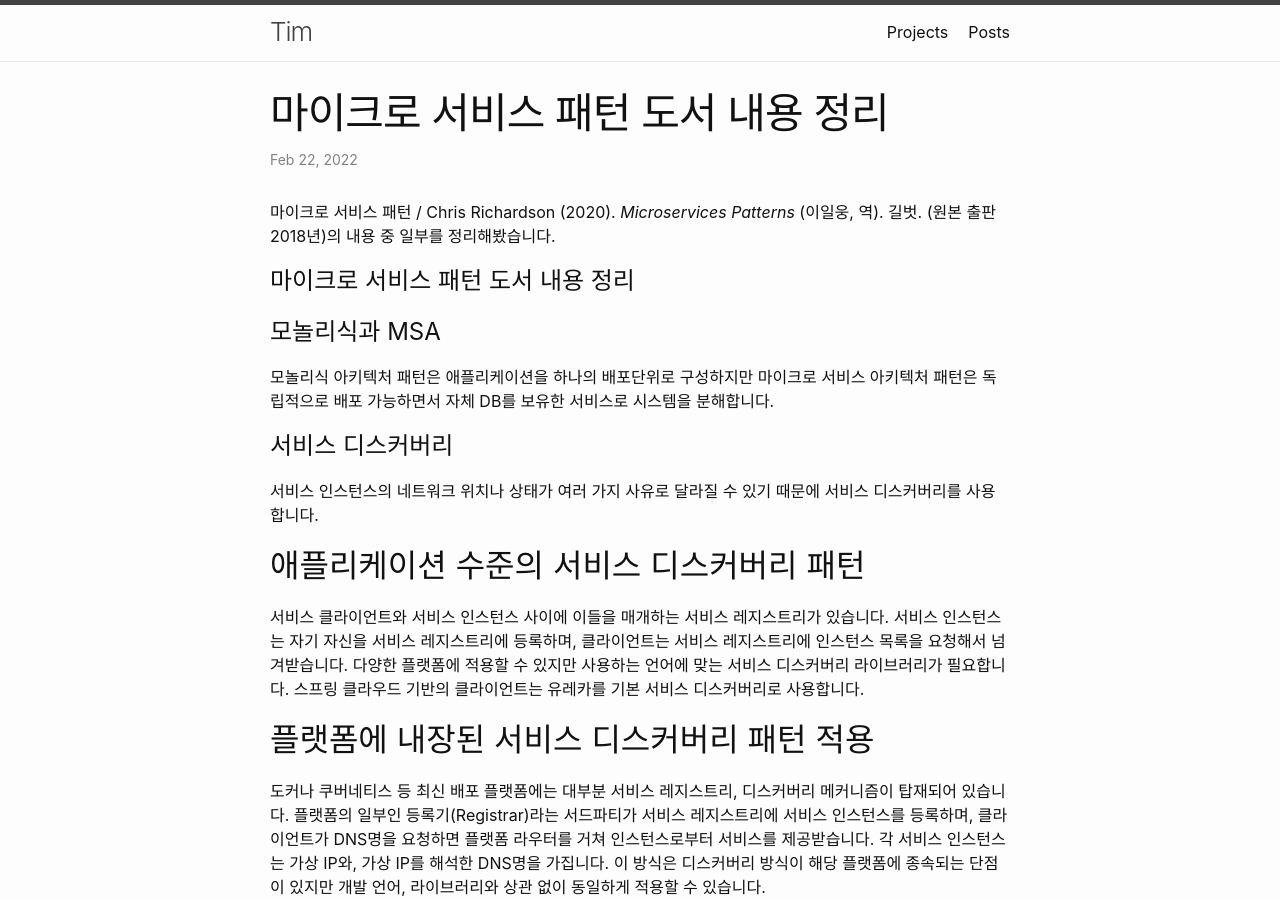
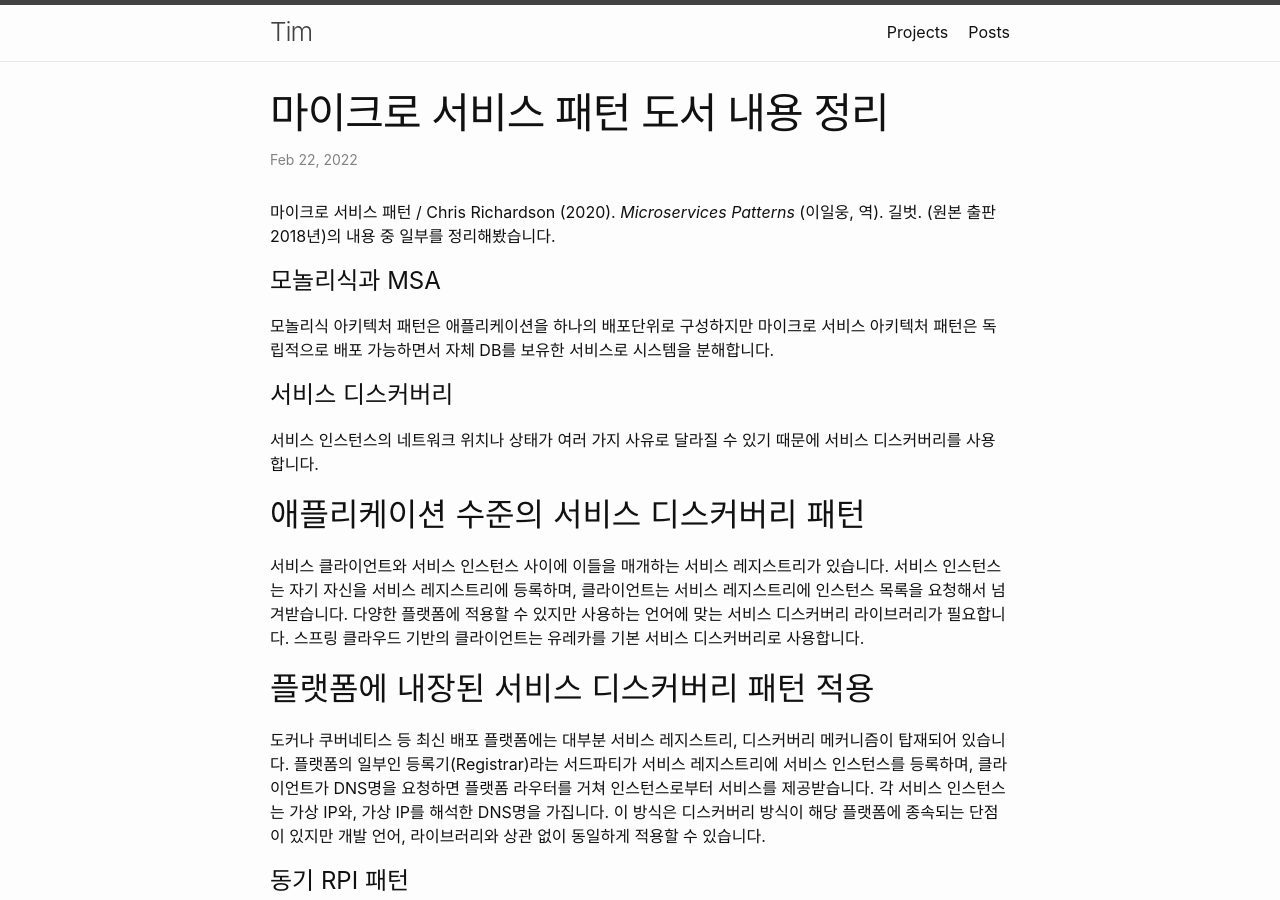
Before and after one commit to majortim/majortim.github.io, a Jekyll site: the page built from _posts/2022-02-22-microservices-patterns.md, in a window 1280 px wide and 900 px high. Built offline with Jekyll 4.4.1, drawn with Linux system fonts in a browser that asks for light colours.

Commit message:
마이크로 서비스 패턴 도서 내용 정리 포스트 등록

```diff
--- a/_posts/2022-02-22-microservices-patterns.md
+++ b/_posts/2022-02-22-microservices-patterns.md
@@ -1,6 +1,6 @@
 ---
 layout: post
-title:  "마이크로 서비스 패턴 도서 내용 정리 "
+title:  "마이크로 서비스 패턴 도서 내용 정리"
 description: "모놀리식과 MSA 개념, 서비스 디스커버리, 동기 RPI 패턴, 회로 차단기 패턴, 도메인 이벤트, API 조합 패턴, CQRS 패턴, API 게이트 웨이"
 date:   2022-02-22 17:00:00 +0900
 categories: MSA
@@ -9,8 +9,6 @@ excerpt_separator: <!--more-->
 마이크로 서비스 패턴 / Chris Richardson (2020). *Microservices Patterns* (이일웅, 역). 길벗. (원본 출판 2018년)의 내용 중 일부를 정리해봤습니다.
 
 <!--more-->
-
-# 마이크로 서비스 패턴 도서 내용 정리
 
 # 모놀리식과 MSA
 
```
